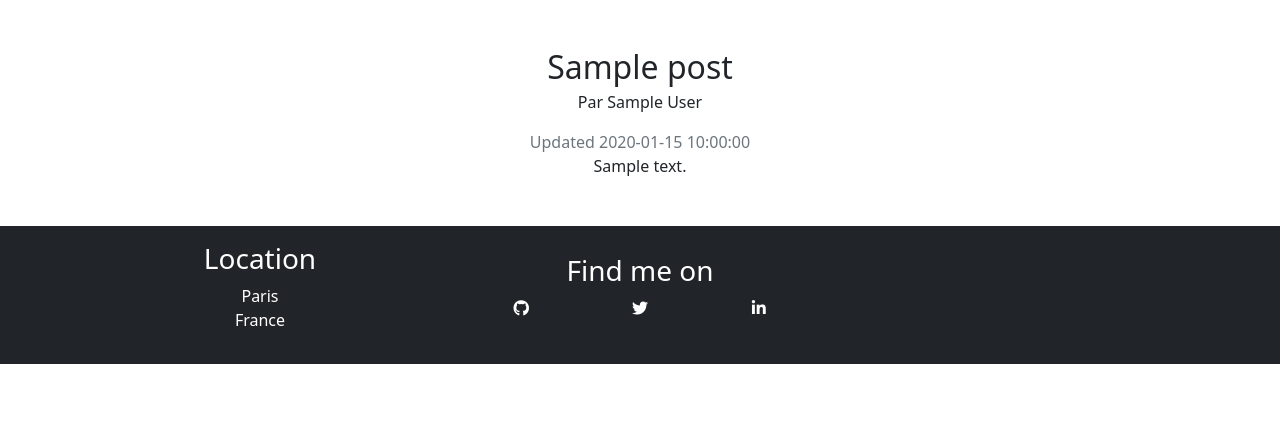
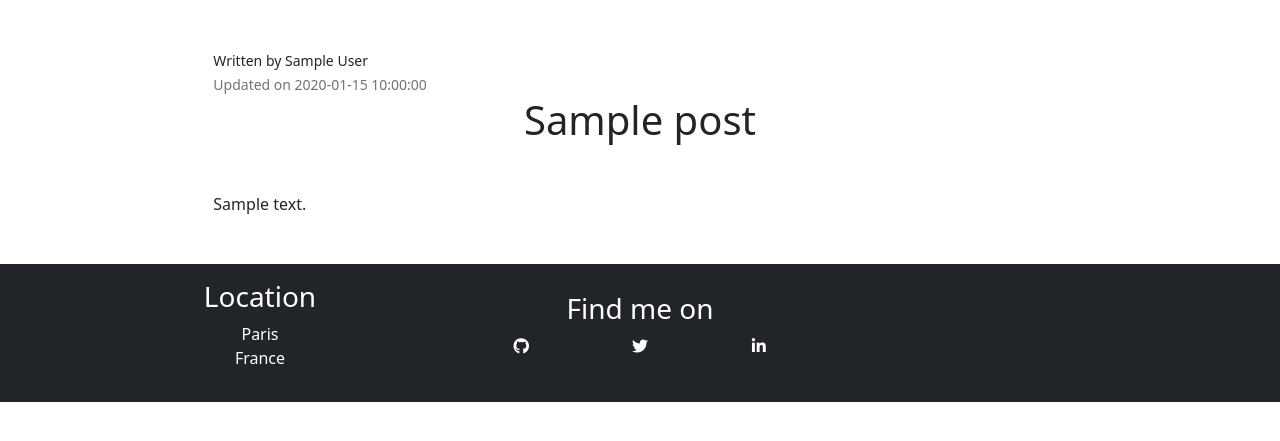
Before and after one commit to brianthiely/Blog-MVC-POO, a PHP site: template src/Views/post/read.html.twig in a window 1280 px wide. Shown: the part 72-513 px from the top of the page. Run offline with PHP 8.4, Linux system fonts and the light colour scheme; the template is opened without the code that fills it: most values are stand-ins (such as "Sample title", 1, 10 or a date in 2020); some libraries are stand-ins or nearby versions.

Commit message:
Modified article layout

```diff
--- a/src/Core/Form.php
+++ b/src/Core/Form.php
@@ -113,8 +113,8 @@ abstract class Form extends Controller
     public function addTextarea(string $name, string $value = '', array $attributes = []): self
     {
         $this->formCode .= "<textarea name='$name'";
-        $this->formCode .= $attributes ? $this->addAttributes($attributes) : '';
-        $this->formCode .= ">$value</textarea>";
+        $this->formCode .= $attributes ? $this->addAttributes($attributes) . '>' : '>';
+        $this->formCode .= $value . '</textarea>';
         return $this;
     }
 
--- a/src/Form/AddPostForm.php
+++ b/src/Form/AddPostForm.php
@@ -89,11 +89,12 @@ class AddPostForm extends Form
      */
     public function getData(): array
     {
+        $contentClean = htmlentities($this->global->getPost('content'));
         return [
             'title' => strip_tags($this->global->getPost('title')),
             'author' => strip_tags($this->global->getPost('author')),
             'chapo' => strip_tags($this->global->getPost('chapo')),
-            'content' => strip_tags($this->global->getPost('content')),
+            'content' => html_entity_decode($contentClean),
         ];
     }
 
--- a/src/Mailer/Mailer.php
+++ b/src/Mailer/Mailer.php
@@ -14,7 +14,7 @@ class Mailer
 
     public function __construct(string $MAILER_HOST, string $MAILER_USERNAME, string $MAILER_PASSWORD, string $MAILER_PORT)
     {
-        $this->mailer = new \PHPMailer\PHPMailer\PHPMailer();
+        $this->mailer = new PHPMailer();
         $this->mailer->SMTPDebug = SMTP::DEBUG_SERVER; // Enable verbose debug output
         $this->mailer->isSMTP();
         $this->mailer->Host = $MAILER_HOST;
--- a/src/Models/Repository.php
+++ b/src/Models/Repository.php
@@ -64,7 +64,7 @@ class Repository extends BaseEntity
     public function fetchAll(): array
     {
         $table = $this->getTable();
-        $stmt = $this->request("SELECT *, DATE_FORMAT(createdAt, '%d/%m/%Y à %Hh%i') AS created_fr, DATE_FORMAT(updatedAt, '%d/%m/%Y à %Hh%i') AS updated_fr FROM $table ORDER BY createdAt DESC");
+        $stmt = $this->request("SELECT *, DATE_FORMAT(createdAt, '%d/%m/%Y at %Hh%i') AS created_fr, DATE_FORMAT(updatedAt, '%d/%m/%Y at %Hh%i') AS updated_fr FROM $table ORDER BY createdAt DESC");
         return $stmt->fetchAll();
     }
 
@@ -75,6 +75,6 @@ class Repository extends BaseEntity
     public function fetch(int $id): mixed
     {
         $table = $this->getTable();
-        return $this->request("SELECT *, DATE_FORMAT(createdAt, '%d/%m/%Y à %Hh%i') AS created_fr, DATE_FORMAT(updatedAt, '%d/%m/%Y à %Hh%i') AS updated_fr FROM $table WHERE id = ?", [$id])->fetch();
+        return $this->request("SELECT *, DATE_FORMAT(createdAt, '%d/%m/%Y at %Hh%i') AS created_fr, DATE_FORMAT(updatedAt, '%d/%m/%Y at %Hh%i') AS updated_fr FROM $table WHERE id = ?", [$id])->fetch();
     }
 }
--- a/src/Views/post/index.html.twig
+++ b/src/Views/post/index.html.twig
@@ -17,7 +17,7 @@
             <div class="col-md-5 ">
                 <article class="row g-0 border rounded overflow-hidden flex-md-row mb-4 shadow-sm h-md-250 position-relative">
                     <div class="col p-4 d-flex flex-column position-static">
-                        <h3 class="font-bold">
+                        <h3 class="font-bold text-center mb-3">
                             {{ post.title }}
                         </h3>
                         {% if (post.updatedAt) %}
@@ -25,8 +25,8 @@
                         {% else %}
                         <div class="mb-1 text-muted"> Added {{ post.created_fr}} </div>
                         {% endif %}
-                        <p class="card-text mb-auto">{{ post.chapo }}</p>
-                        <a href="/post/read/{{ post.id }}" class="stretched-link">Read article</a>
+                        <p class="card-text mb-auto mt-3">{{ post.chapo }}</p>
+                        <a href="/post/read/{{ post.id }}" class="stretched-link mt-3">Read article</a>
                     </div>
                 </article>
             </div>
--- a/src/Views/post/read.html.twig
+++ b/src/Views/post/read.html.twig
@@ -1,18 +1,21 @@
 {% extends 'default.html.twig' %}
 
 {% block body %}
-    <article class="blog-post mt-5 text-center col-xl-10 m-auto">
-        <h2 class="blog-post-title mb-1">{{ post.title }}</h2>
-        <p class="blog-post-meta">Par {{ post.author }}  </p>
+
+    <article class="blog-post mt-5 col-8 m-auto" xmlns="http://www.w3.org/1999/html">
+        <small class="blog-post-meta">Written by {{ post.author }} </small>
+        </br>
 
         {% if (post.updatedAt) %}
-            <span class="text-muted">Updated {{ post.updated_fr }}</span>
-            {% else %}
-            <span class="text-muted"> Added {{ post.created_fr }}</span>
+            <small class="text-muted mb-5">Updated on {{ post.updated_fr }}</small>
+        {% else %}
+            <p class="text-muted mb-5"> Added on {{ post.created_fr }}</p>
         {% endif %}
 
-        <p>
-            {{ post.content }}
-        </p>
+        <h1 class="blog-post-title mb-5 text-center">{{ post.title }}</h1>
+
+
+            {{ post.content | raw }}
+
     </article>
 {% endblock %}
```
